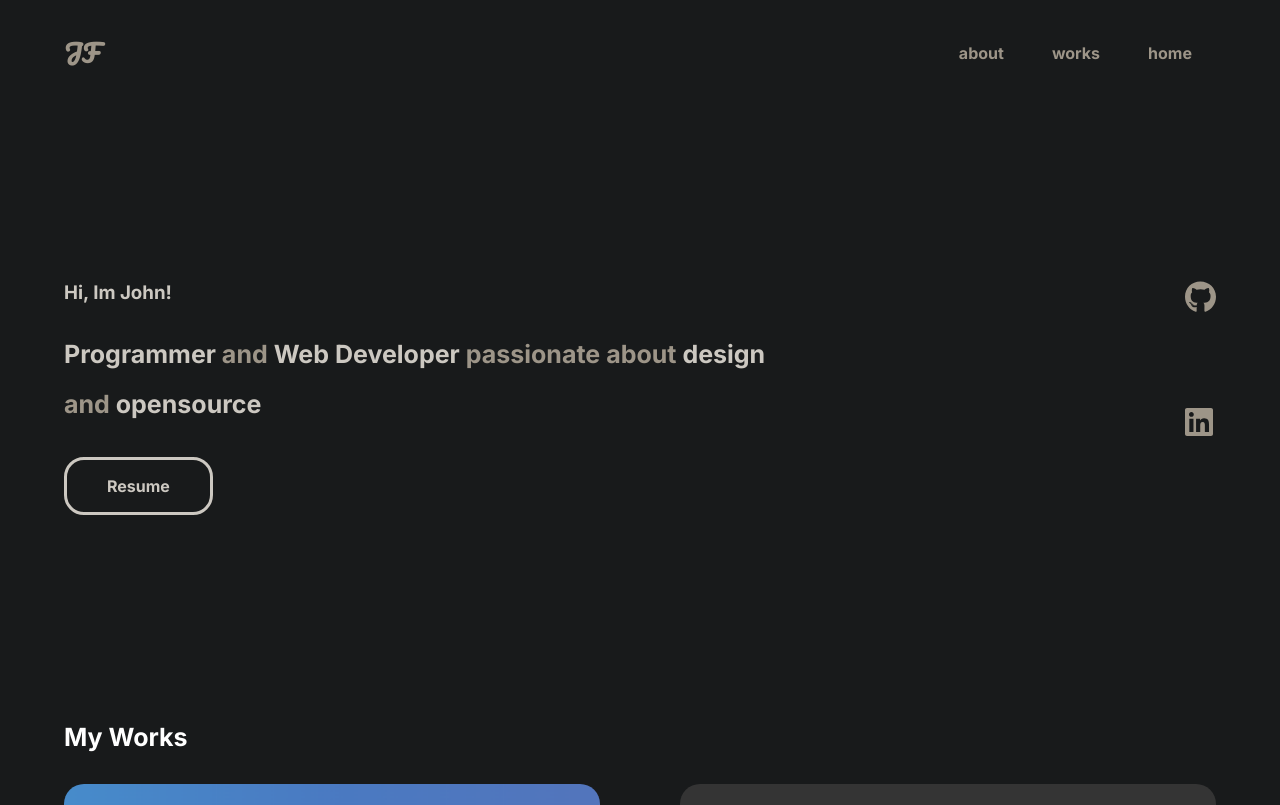
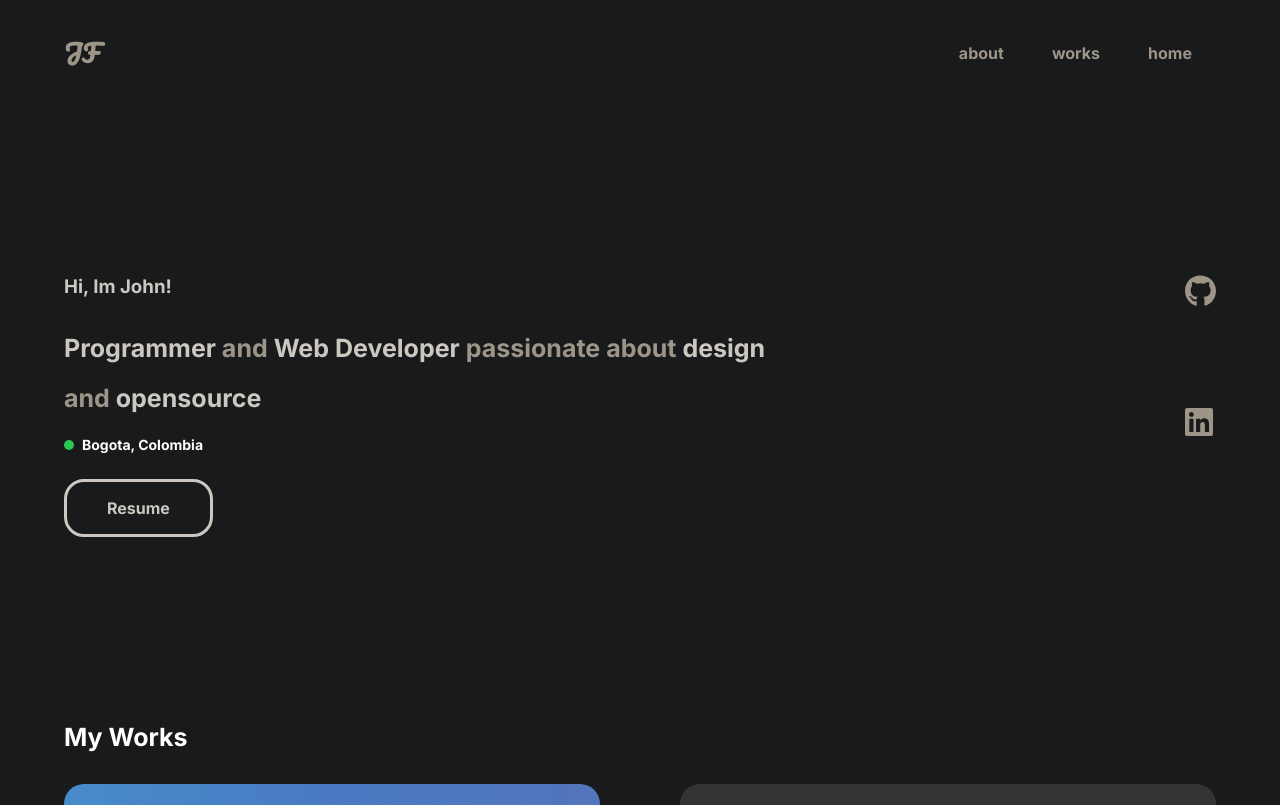
Before and after one commit to JohnFajardo-Dev/DevPortfolio, a React (Vite) app: page / in a window 1280 px wide. Shown: the top 805 px of the page. Built offline with nearby package versions, Linux system fonts and the light colour scheme.

Commit message:
Add Location component, remove margin button home

```diff
--- a/src/components/Button/Button.css
+++ b/src/components/Button/Button.css
@@ -3,7 +3,6 @@
     width: auto;
     background-color: transparent;
     border: 3px solid var(--focus-txt-color);
-    margin: 1rem 0;
     cursor: pointer;
 }
 .button p{
--- /dev/null
+++ b/src/components/Location/Location.css
@@ -0,0 +1,22 @@
+.ubi-cont{
+    width: fit-content;
+    display: flex;
+    justify-content: center;
+    align-items: center;
+    margin: 0.5rem 0;
+    gap: 0.5rem;
+}
+
+.ubi-txt{
+    font-size: 14px;
+    color: #fff;
+}
+
+
+.ubi-state{
+    border-radius: 100%;
+    width: 10px;
+    height: 10px;
+    background-color: #2dc653;
+    border: none;
+}
--- /dev/null
+++ b/src/components/Location/Location.jsx
@@ -0,0 +1,12 @@
+import "./Location.css";
+
+function Location() {
+  return (
+    <div className="ubi-cont">
+      <div className="ubi-state"></div>
+      <h2 className="ubi-txt">Bogota, Colombia</h2>
+    </div>
+  );
+}
+
+export default Location;
--- a/src/pages/Home/Home.jsx
+++ b/src/pages/Home/Home.jsx
@@ -2,17 +2,20 @@ import { faGithub, faLinkedin } from "@fortawesome/free-brands-svg-icons";
 import { FontAwesomeIcon } from "@fortawesome/react-fontawesome";
 import Button from "../../components/Button/Button";
 import "./Home.css";
+import Location from "../../components/Location/Location";
 
 function Home() {
   return (
     <section className="start-home" id="home">
       <article>
         <h1 className="focustxt">Hi, Im John!</h1>
+
         <h2 className="txthome">
           <span className="focustxt">Programmer</span> and{" "}
           <span className="focustxt">Web Developer</span> passionate about{" "}
           <span className="focustxt">design</span>
           <br /> and <span className="focustxt">opensource</span>
+          <Location />
         </h2>
         <Button title="Resume" />
       </article>
```
